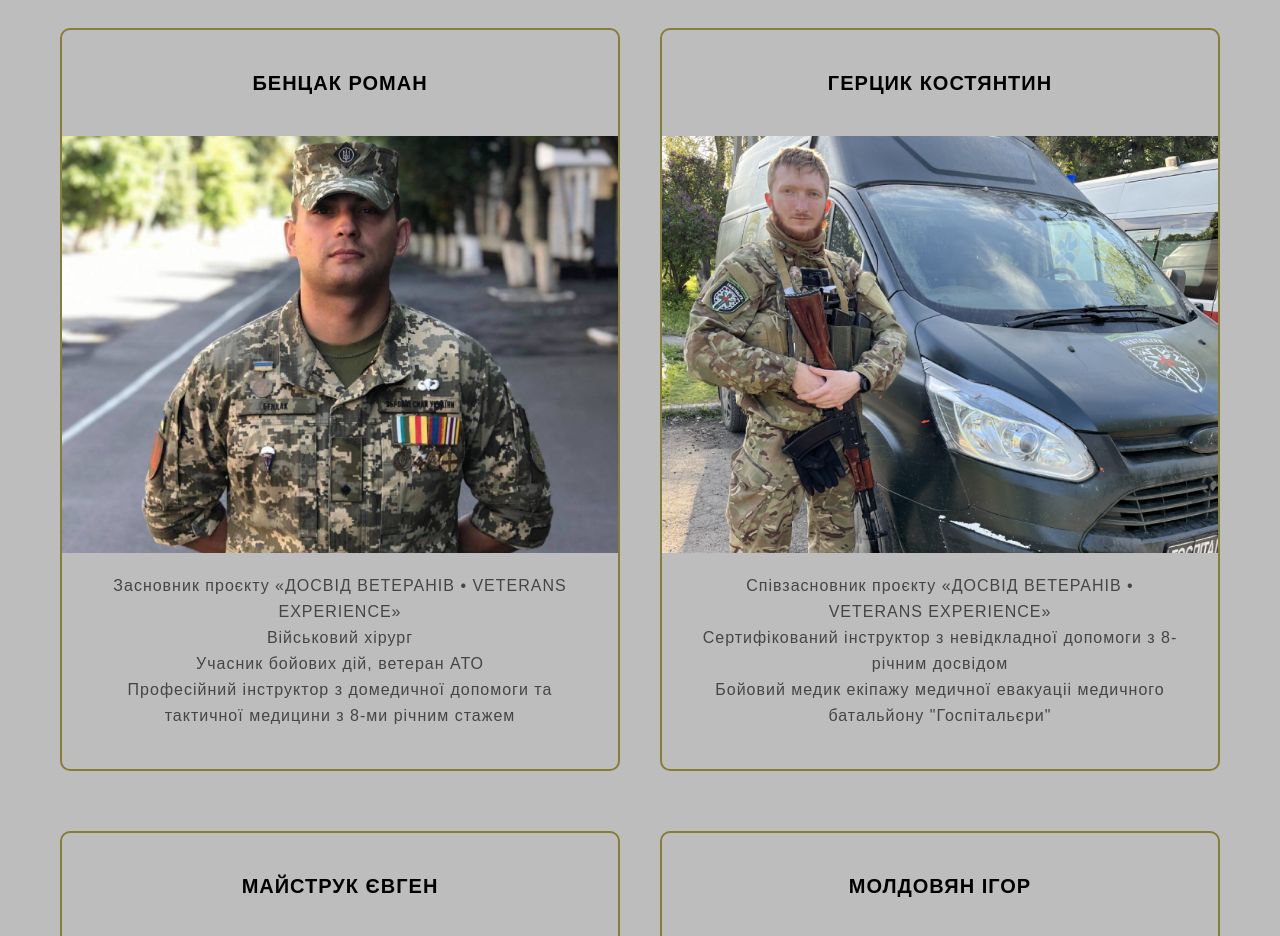
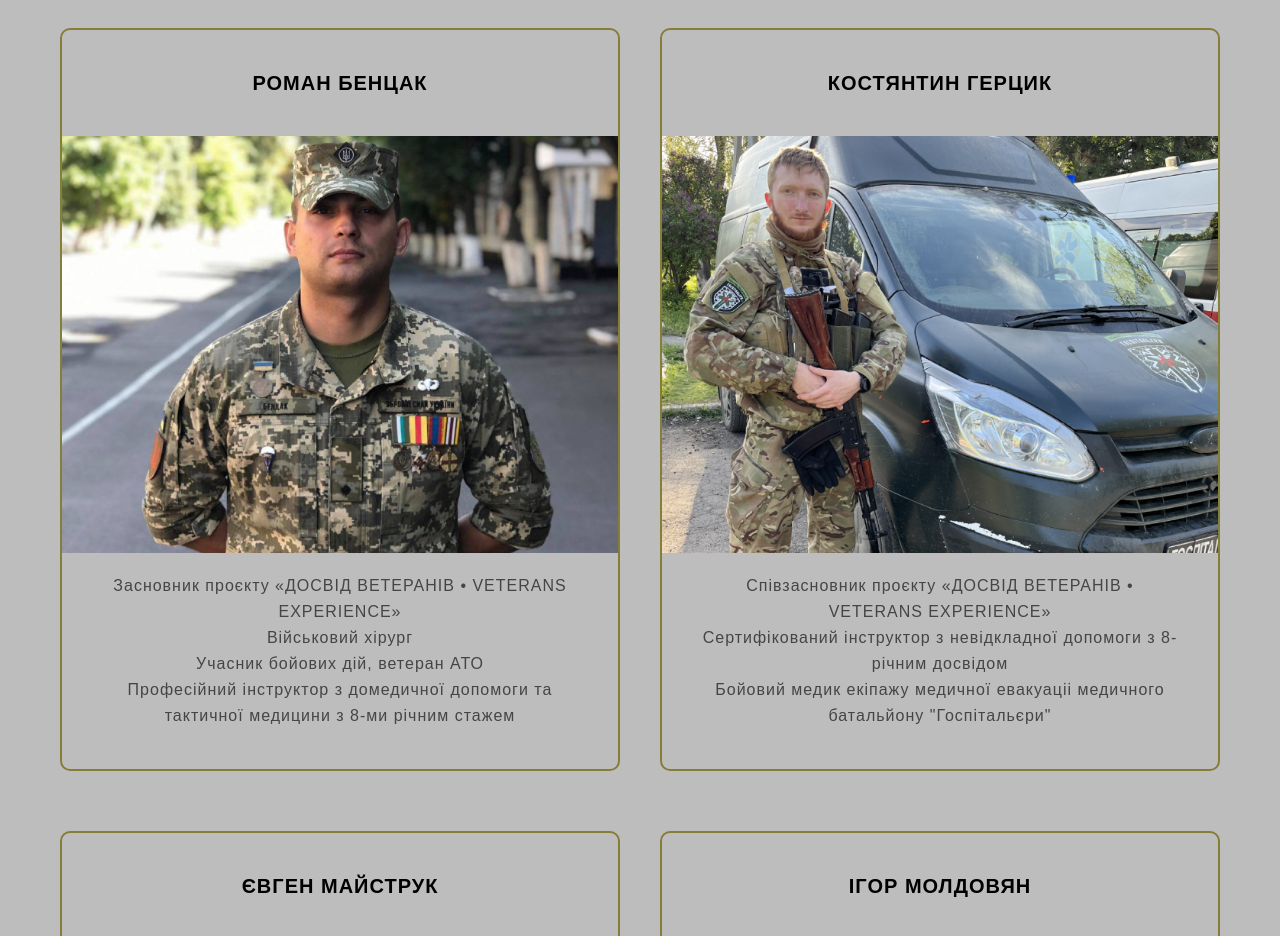
Before and after one commit to shandykate/veterans_experience, a plain HTML site: page index.html in a window 1280 px wide. Shown: the part 1124-2060 px from the top of the page. Drawn offline with nearby package versions, Linux system fonts and the light colour scheme.

```diff
--- a/index.html
+++ b/index.html
@@ -128,7 +128,7 @@
       <h2 class="section-title">Команда</h2>
       <ul class="team--list container">
         <li class="team--list__item">
-          <h3 class="team--name">Бенцак Роман</h3>
+          <h3 class="team--name">Роман Бенцак</h3>
             <img class="team--img" src="./img/1.jpeg" alt="Бенцак Роман">
             <ul class="team--text">
                 <li>Засновник проєкту «ДОСВІД ВЕТЕРАНІВ • VETERANS EXPERIENCE»</li>
@@ -138,7 +138,7 @@
             </ul>
         </li>
         <li class="team--list__item">
-          <h3 class="team--name">Герцик Костянтин</h3>
+          <h3 class="team--name">Костянтин Герцик</h3>
             <img class="team--img" src="./img/2.jpeg" alt="Герцик Костянтин">
             <ul class="team--text">
                 <li>Співзасновник проєкту «ДОСВІД ВЕТЕРАНІВ • VETERANS EXPERIENCE»</li>
@@ -147,7 +147,7 @@
             </ul>
         </li>
         <li class="team--list__item">
-          <h3 class="team--name">Майструк Євген</h3>
+          <h3 class="team--name">Євген Майструк</h3>
             <img class="team--img" src="./img/3.jpeg" alt="Майструк Євген">
             <ul class="team--text">
                 <li>Ветеран з інвалідністю внаслідок війни</li>
@@ -156,7 +156,7 @@
             </ul>
         </li>
         <li class="team--list__item">
-          <h3 class="team--name">Молдовян Ігор</h3>
+          <h3 class="team--name">Ігор Молдовян</h3>
             <img class="team--img" src="./img/4.jpeg" alt="Молдовян Ігор">
             <ul class="team--text">
                 <li>Інструктор з домедичної допомоги</li>
```
Also changed, not shown: 2 other files.
